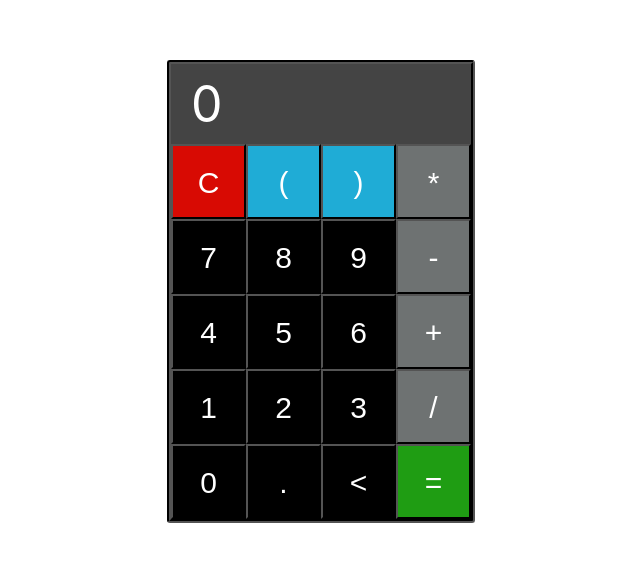
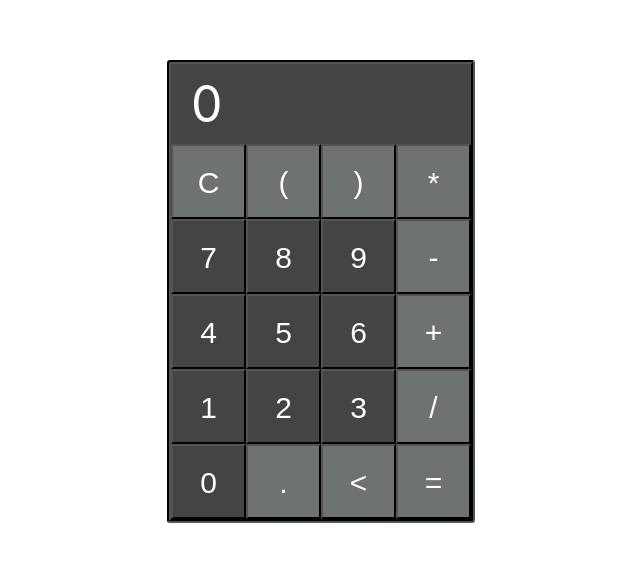
Before and after one commit to Darthwallace/Calculadora_React, a React (Create React App) app: page / in a window 1280 px wide. Shown: the part 140-702 px from the top of the page, without its empty margins (583-1223 px from the left). Built offline with nearby package versions, Linux system fonts and the light colour scheme.

Commit message:
Alterando visual + adicionando arquivo videos

```diff
--- a/package.json
+++ b/package.json
@@ -8,6 +8,7 @@
     "@testing-library/user-event": "^13.5.0",
     "react": "^18.3.1",
     "react-dom": "^18.3.1",
+    "react-player": "^2.16.0",
     "react-scripts": "5.0.1",
     "web-vitals": "^2.1.4"
   },
--- a/src/App.css
+++ b/src/App.css
@@ -41,23 +41,35 @@
 }
 
 .cssBtn:first-child{
-    background-color: rgb(216, 10, 3);
+    background-color: rgba(101, 105, 105, 0.938);
 }
 
 .cssBtn:nth-child(20){
-    background-color: rgba(16, 151, 4, 0.938);
+    background-color: rgba(101, 105, 105, 0.938);
 }
 
 .cssBtn:nth-child(2){
-    background-color:rgba(16, 167, 212, 0.938);
+    background-color: rgba(101, 105, 105, 0.938);
 }
 
 .cssBtn:nth-child(3){
-    background-color:rgba(16, 167, 212, 0.938);
+    background-color: rgba(101, 105, 105, 0.938);
 }
 
 .cssBtn:nth-child(4){
     background-color: rgba(101, 105, 105, 0.938);
+}
+
+.cssBtn:nth-child(5){
+    background-color: rgba(55, 56, 56, 0.938);
+}
+
+.cssBtn:nth-child(6){
+    background-color: rgba(55, 56, 56, 0.938);
+}
+
+.cssBtn:nth-child(7){
+    background-color: rgba(55, 56, 56, 0.938);
 }
 
 .cssBtn:nth-child(8){
@@ -68,8 +80,76 @@
     background-color: rgba(101, 105, 105, 0.938);
 }
 
+.cssBtn:nth-child(18){
+    background-color: rgba(101, 105, 105, 0.938);
+}
+
+.cssBtn:nth-child(17){
+    background-color: rgba(55, 56, 56, 0.938);
+}
+
+.cssBtn:nth-child(19){
+    background-color: rgba(101, 105, 105, 0.938);
+}
+
 .cssBtn:nth-child(16){
     background-color: rgba(101, 105, 105, 0.938);
+}
+
+.cssBtn:nth-child(9){
+    background-color: rgba(55, 56, 56, 0.938);
+}
+
+.cssBtn:nth-child(10){
+    background-color: rgba(55, 56, 56, 0.938);
+}
+
+.cssBtn:nth-child(11){
+    background-color: rgba(55, 56, 56, 0.938);
+}
+
+.cssBtn:nth-child(13){
+    background-color: rgba(55, 56, 56, 0.938);
+}
+
+.cssBtn:nth-child(14){
+    background-color: rgba(55, 56, 56, 0.938);
+}
+
+.cssBtn:nth-child(15){
+    background-color: rgba(55, 56, 56, 0.938);
+}
+
+.cssBtn:nth-child(9):hover{
+    background-color: rgba(252, 30, 204, 0.938);
+}
+
+.cssBtn:nth-child(10):hover{
+    background-color: rgb(228, 231, 31);
+}
+
+.cssBtn:nth-child(11):hover{
+    background-color: rgba(207, 209, 209, 0.938);
+}
+
+.cssBtn:nth-child(13):hover{
+    background-color: rgb(245, 13, 5);
+}
+
+.cssBtn:nth-child(14):hover{
+    background-color: rgba(9, 32, 238, 0.938);
+}
+
+.cssBtn:nth-child(15):hover{
+    background-color: rgb(0, 0, 0);
+}
+
+.cssBtn:nth-child(2):hover{
+    background-color: rgba(7, 240, 240, 0.938);
+}
+
+.cssBtn:nth-child(3):hover{
+    background-color: rgba(7, 240, 240, 0.938);
 }
 
 .cssBtn{
--- a/src/componentes/addDigitoTela.jsx
+++ b/src/componentes/addDigitoTela.jsx
@@ -1,6 +1,7 @@
 import React from 'react'
 import Botao from './btn'
 import Sound from '../assets/Power Rangers completo.mp3'
+import Video from '../assets/PRB.mp4'
 
 const AddDigitoTela = ({operado,setOperacao,resultado,setResultado,valorTela,setValorTela}) =>{
 
@@ -24,12 +25,21 @@ const AddDigitoTela = ({operado,setOperacao,resultado,setResultado,valorTela,set
       setValorTela(valorDigitadoTela);
       }
 
+      function video(){
+        return(
+          <div>
+            <video width="750" height="500" controls>
+              <source src={Video} type='video/mp4'></source>
+            </video>
+          </div>
+        )
+      }
+
       function play(){
         new Audio(Sound).play();
       }
 
       if(valorTela === '(123456)'){
-        alert('O resultado é (123456)');
         play();
       }
 
@@ -56,4 +66,6 @@ const AddDigitoTela = ({operado,setOperacao,resultado,setResultado,valorTela,set
       )
     };
 
+
+
     export default AddDigitoTela;
```
Also changed, not shown: 2 other files (tests, documents, lock files or other folders).
